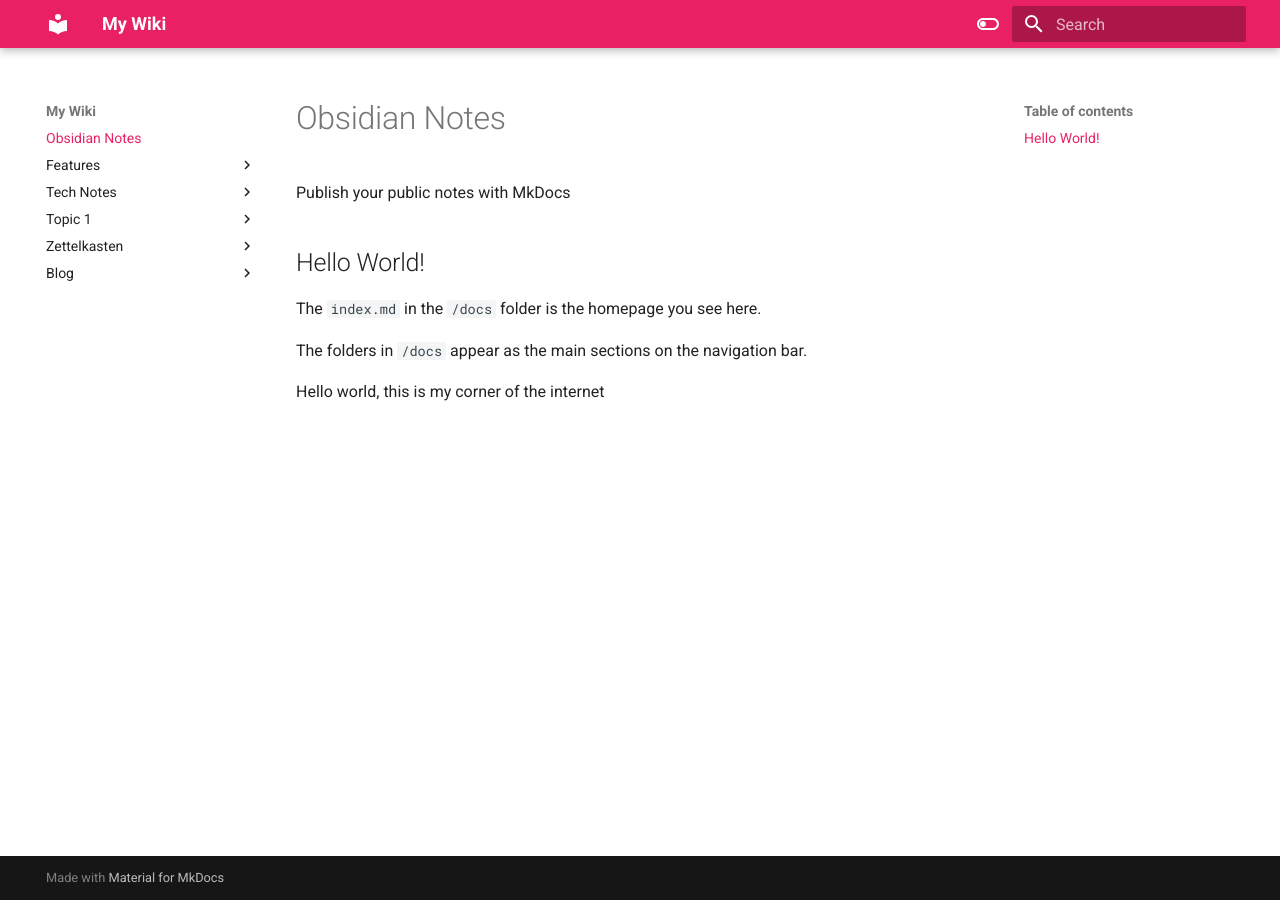
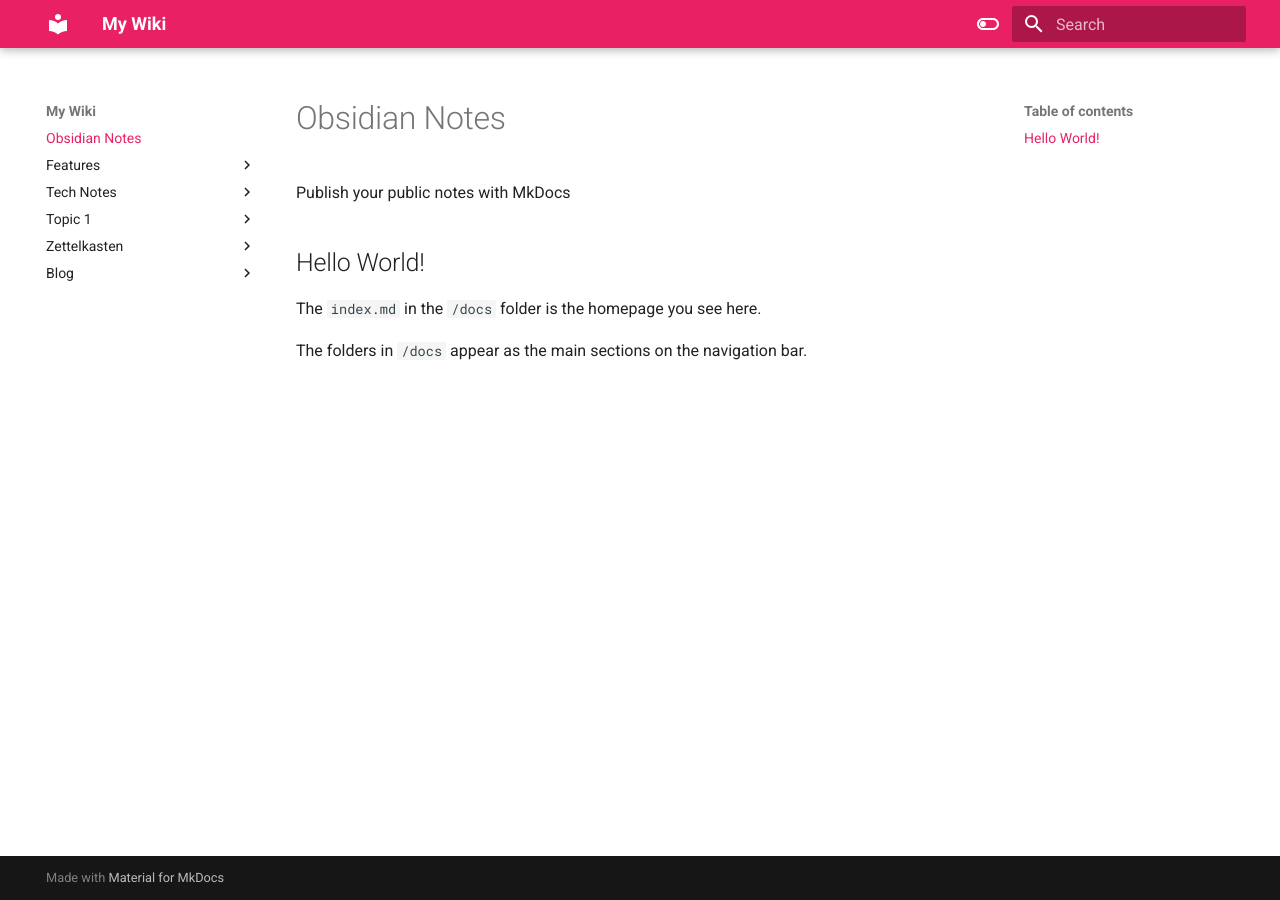
Before and after one commit to Nyssaki/MyWiki, an MkDocs documentation site: the page built from docs/index.md, in a window 1280 px wide. Built offline with MkDocs 1.6.1 and Material for MkDocs 9.7.7, drawn with Linux system fonts in a browser that asks for light colours.

Commit message:
update index

```diff
--- a/docs/index.md
+++ b/docs/index.md
@@ -7,5 +7,3 @@ Publish your public notes with MkDocs
 The `index.md` in the `/docs` folder is the homepage you see here.
 
 The folders in `/docs` appear as the main sections on the navigation bar.
-
-Hello world, this is my corner of the internet
```
